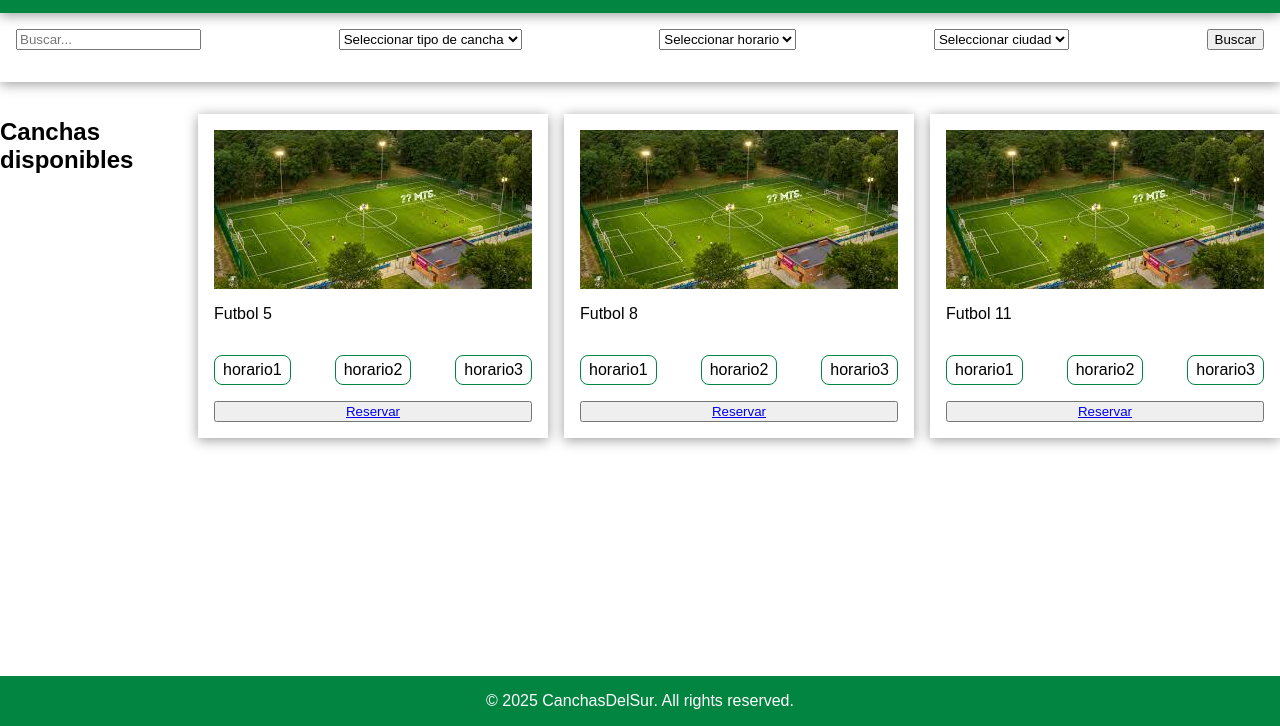
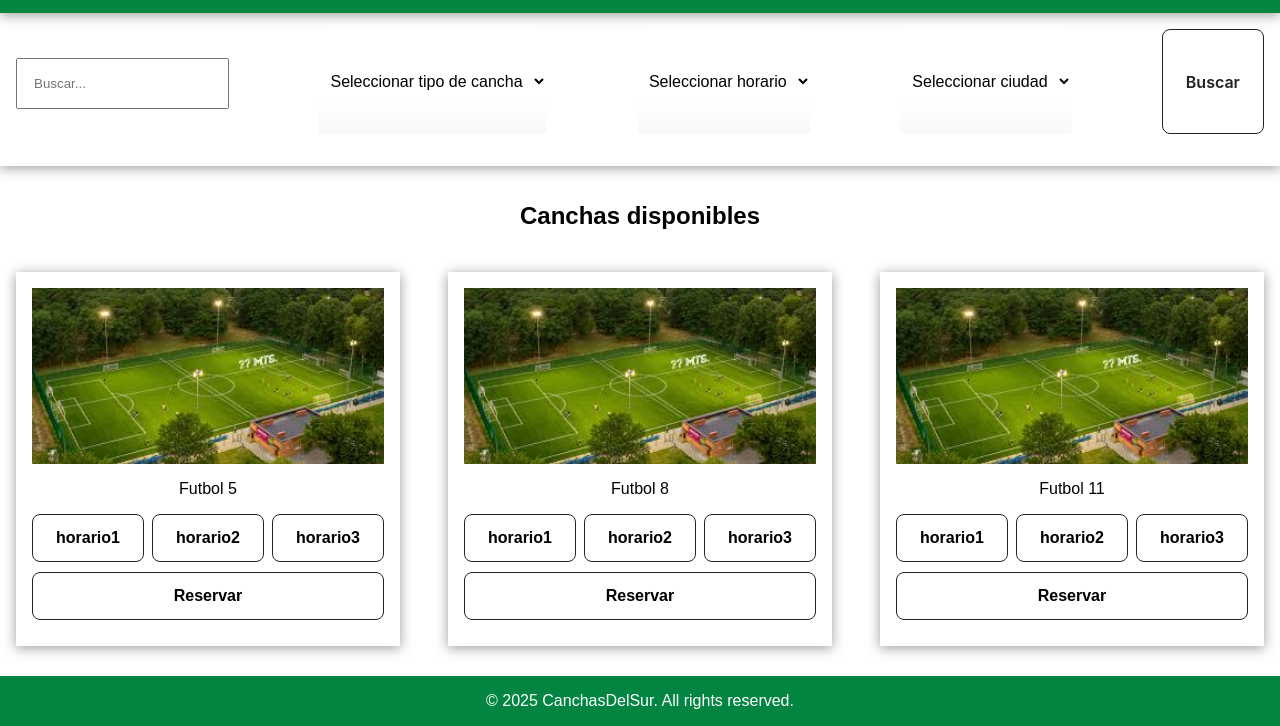
Before and after one commit to matiasberoisa/canchas-del-sur, a plain HTML site: page canchas-del-sur/vistas/canchasCatalogo.html in a window 1280 px wide. Shown: the part 74-800 px from the top of the page. Drawn offline with Linux system fonts and the light colour scheme; a web font is replaced by a local one.

Commit message:
corregi canchasCatalogo

```diff
--- a/canchas-del-sur/css/canchaDetalle.css
+++ b/canchas-del-sur/css/canchaDetalle.css
@@ -58,6 +58,8 @@ body {
     display: flex;
     justify-content: space-between;
     flex-direction: column;
+    font-family: "Rubik", sans-serif;
+    font-weight: 400;
 }
 
 footer {
@@ -67,3 +69,11 @@ footer {
 
 
 }
+
+@font-face {
+  font-family: "Rubik";
+  src: url("../fonts/Rubik-Regular.woff2") format("woff2"),
+       url("../fonts/Rubik-Regular.woff") format("woff");
+  font-weight: 400;
+  font-style: normal;
+}
--- a/canchas-del-sur/css/canchasCatalogo.css
+++ b/canchas-del-sur/css/canchasCatalogo.css
@@ -40,6 +40,16 @@ header {
     }
 }
 
+ input {
+     float: none;
+     width: auto;
+     max-width: 453px;
+     margin-bottom: 25px;
+     margin-top: 29px;
+     display: inline-block;
+     text-align: left;
+     padding: 1rem 1rem;
+ }
 
 .tituloHeader {
     margin: 0%;
@@ -72,18 +82,69 @@ footer {
 .buscador {
     padding: 1rem;
     box-shadow: rgba(0, 0, 0, 0.4) 0px 2px 12px 0px;
+    display: flex;
+
 }
 
 .buscador form {
     display: flex;
     justify-content: space-between;
+
+    flex: 1;
+    min-width: 120px;
+    gap: 10px;
+}
+
+.buscador button {
+    background-color: #FFFFFF;
+  border: 1px solid #222222;
+  border-radius: 8px;
+  box-sizing: border-box;
+  color: #222222;
+  cursor: pointer;
+  display: inline-block;
+  font-family: Circular,-apple-system,BlinkMacSystemFont,Roboto,"Helvetica Neue",sans-serif;
+  font-size: 16px;
+  font-weight: 600;
+  line-height: 20px;
+  margin: 0;
+  outline: none;
+  padding: 13px 23px;
+  position: relative;
+  text-align: center;
+  text-decoration: none;
+  touch-action: manipulation;
+  transition: box-shadow .2s,-ms-transform .1s,-webkit-transform .1s,transform .1s;
+  user-select: none;
+  -webkit-user-select: none;
+  width: auto;
+}
+
+.buscador button:focus-visible {
+  box-shadow: #222222 0 0 0 2px, rgba(255, 255, 255, 0.8) 0 0 0 4px;
+  transition: box-shadow .2s;
+}
+
+.buscador button:active {
+  background-color: #F7F7F7;
+  border-color: #000000;
+  transform: scale(.96);
+}
+
+.buscador button:disabled {
+  border-color: #DDDDDD;
+  color: #DDDDDD;
+  cursor: not-allowed;
+  opacity: 1;
 }
 
 .resultadosCanchas {
     display: flex;
+    flex-wrap: wrap;
     justify-content: space-around;
     margin-top: 1rem;
     gap: 1rem;
+    flex: 1;
 }
 
 .canchaData {
@@ -93,6 +154,137 @@ footer {
     padding: 1rem;
     box-shadow: rgba(0, 0, 0, 0.4) 0px 2px 12px 0px;
 
+}
+
+h2 {
+  display: block;
+  width: 100%;
+  margin-bottom: 10px;
+  text-align: center;
+}
+
+select {
+  width: fit-content;
+  min-width: max-content;
+  padding: 0.25em 0.5em;
+  border: 1px solid var(--select-border);
+  border-radius: 0.25em;
+  font-size: 1rem;
+  cursor: pointer;
+  line-height: 1;
+  background-color: #fff;
+  background-image: linear-gradient(to top, #f9f9f9, #fff 33%);
+  display: grid;
+  grid-template-areas: "select";
+  align-items: center;
+}
+
+select::after {
+  content: "";
+  width: fit-content;
+  height: fit-content;
+  background-color: var(--select-arrow);
+  clip-path: polygon(100% 0%, 0 0%, 50% 100%);
+}
+
+select:focus + .focus {
+  position: absolute;
+  top: -1px;
+  left: -1px;
+  right: -1px;
+  bottom: -1px;
+  border: 2px solid var(--select-focus);
+  border-radius: inherit;
+}
+
+.canchaData button {
+  background-color: #FFFFFF;
+  border: 1px solid #222222;
+  border-radius: 8px;
+  box-sizing: border-box;
+  color: #000000;
+  cursor: pointer;
+  display: inline-block;
+  font-size: 16px;
+  font-weight: 600;
+  line-height: 20px;
+  margin: 0;
+  outline: none;
+  padding: 13px 23px;
+  position: relative;
+  text-align: center;
+  text-decoration: none;
+  touch-action: manipulation;
+  transition: box-shadow .2s,-ms-transform .1s,-webkit-transform .1s,transform .1s;
+  user-select: none;
+  -webkit-user-select: none;
+  width: auto;
+  gap: 10px;
+  margin-bottom: 10px;
+  display: inline-block;
+}
+
+.canchaData button:focus-visible {
+  box-shadow: #222222 0 0 0 2px, rgba(255, 255, 255, 0.8) 0 0 0 4px;
+  transition: box-shadow .2s;
+}
+
+.canchaData button:active {
+  background-color: #F7F7F7;
+  border-color: #000000;
+  transform: scale(.96);
+}
+
+.canchaData button:disabled {
+  border-color: #DDDDDD;
+  color: #DDDDDD;
+  cursor: not-allowed;
+  opacity: 1;
+}
+
+.horarios button {
+  background-color: #FFFFFF;
+  border: 1px solid #222222;
+  border-radius: 8px;
+  box-sizing: border-box;
+  color: #000000;
+  cursor: pointer;
+  display: inline-block;
+  font-size: 16px;
+  font-weight: 600;
+  line-height: 20px;
+  margin: 0;
+  outline: none;
+  padding: 13px 23px;
+  position: relative;
+  text-align: center;
+  text-decoration: none;
+  touch-action: manipulation;
+  transition: box-shadow .2s,-ms-transform .1s,-webkit-transform .1s,transform .1s;
+  user-select: none;
+  -webkit-user-select: none;
+  width: auto;
+  gap: 10px;
+  margin-bottom: 10px;
+}
+
+.horarios button:focus-visible {
+  box-shadow: #222222 0 0 0 2px, rgba(255, 255, 255, 0.8) 0 0 0 4px;
+  transition: box-shadow .2s;
+}
+
+.horarios button:focus {
+  background-color: rgb(2, 133, 65);
+  color: white;
+  border-color: rgb(2, 133, 65);
+  outline: none;
+}
+
+.horarios button:disabled {
+  border-color: #DDDDDD;
+  color: #DDDDDD;
+  cursor: not-allowed;
+  opacity: 1;
 }
 
 .horarios {
@@ -109,6 +301,10 @@ footer {
     cursor: pointer;
 }
 
+p {
+    text-align: center;
+}
+
 @font-face {
   font-family: "Rubik";
   src: url("../fonts/Rubik-Regular.woff2") format("woff2"),
--- a/canchas-del-sur/vistas/canchasCatalogo.html
+++ b/canchas-del-sur/vistas/canchasCatalogo.html
@@ -21,7 +21,6 @@
     <main id="#canchitas">
         <div class="buscador">
             <form action="">
-
                 <input type="text" placeholder="Buscar...">
                 <select name="" id="">
                     <option value="">Seleccionar tipo de cancha</option>
@@ -51,31 +50,31 @@
                     <img src="../utils/images/descarga.jfif" alt="">
                     <p class=" ">Futbol 5</p>
                     <section class="horarios">
-                        <p>horario1</p>
-                        <p>horario2</p>
-                        <p>horario3</p>
+                        <button>horario1</button>
+                        <button>horario2</button>
+                        <button>horario3</button>
                     </section>
-                    <button class="button"><a href="canchaDetalle.html">Reservar</a></button>
+                    <button class="button" onclick="location.href='canchaDetalle.html'">Reservar</button>
                 </section>
                 <section class="canchaData ">
                     <img src="../utils/images/descarga.jfif" alt="">
                     <p class="">Futbol 8</p>
                     <section class="horarios">
-                        <p>horario1</p>
-                        <p>horario2</p>
-                        <p>horario3</p>
+                        <button>horario1</button>
+                        <button>horario2</button>
+                        <button>horario3</button>
                     </section>
-                    <button class="button"><a href="canchaDetalle.html">Reservar</a></button>
+                    <button class="button" onclick="location.href='canchaDetalle.html'">Reservar</button>
                 </section>
                 <section class="canchaData">
                     <img src="../utils/images/descarga.jfif" alt="">
                     <p class="">Futbol 11</p>
                     <section class="horarios">
-                        <p>horario1</p>
-                        <p>horario2</p>
-                        <p>horario3</p>
+                        <button>horario1</button>
+                        <button>horario2</button>
+                        <button>horario3</button>
                     </section>
-                    <button class="button"><a href="canchaDetalle.html">Reservar</a></button>
+                    <button class="button" onclick="location.href='canchaDetalle.html'">Reservar</button>
                 </section>
             </section>
         </article>
```
